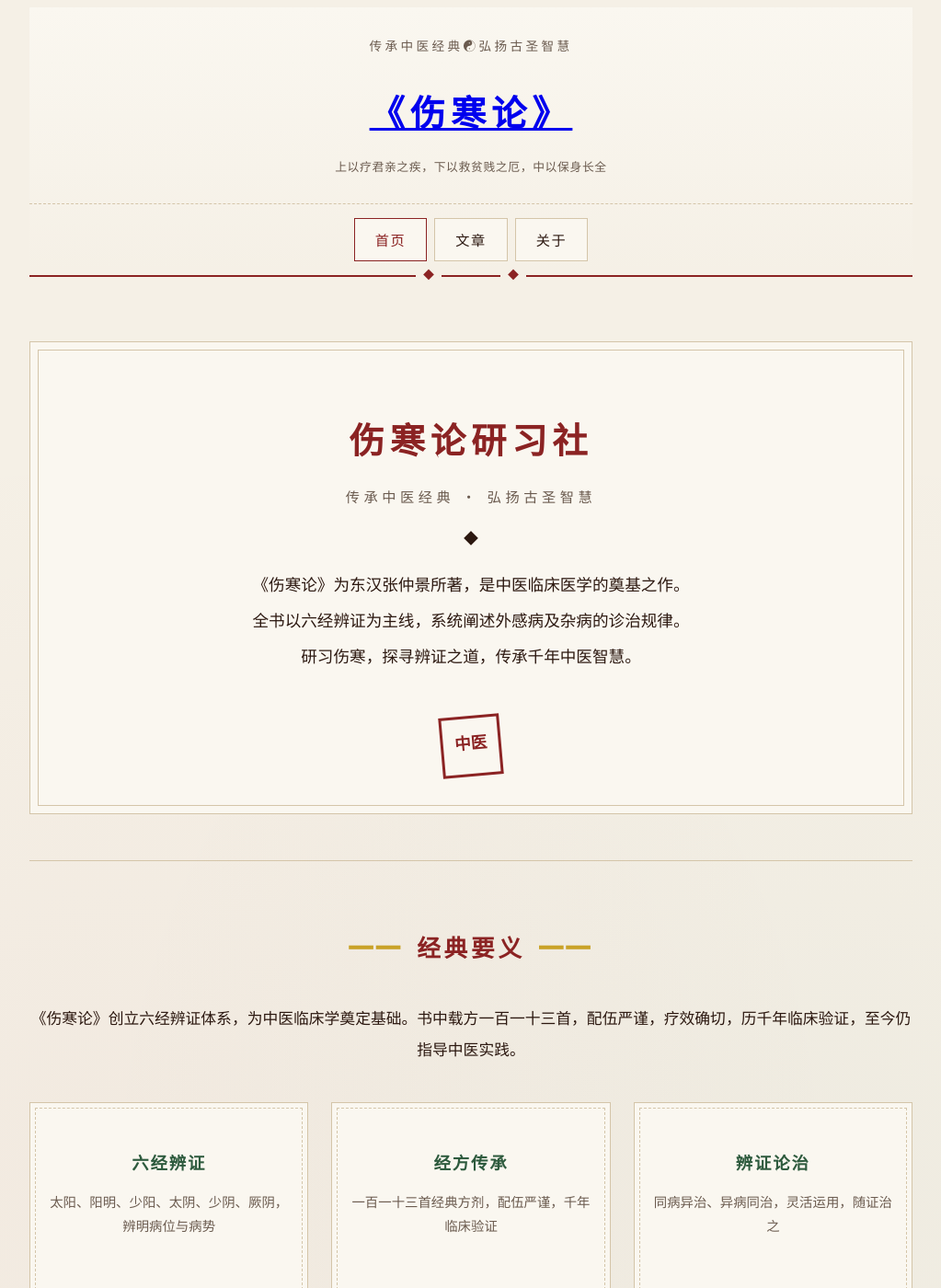
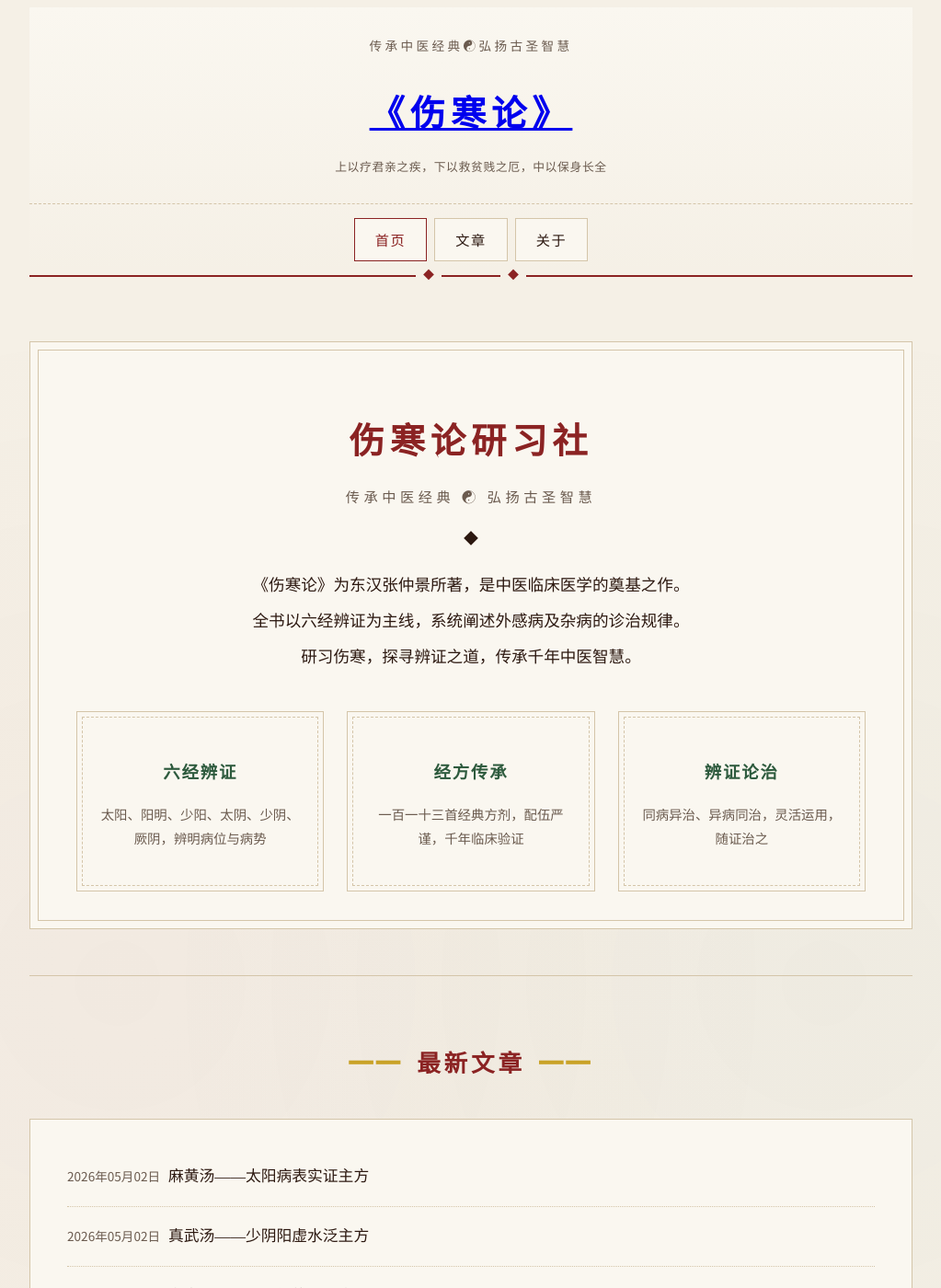
Before and after one commit to ME888888/sm, a Jekyll site: the page built from index.html, in a window 1280 px wide and 1400 px high. Shown: the whole window at 92% size, without its empty margins (128-1151 px from the left). Built offline with Jekyll 4.4.1, drawn with Linux system fonts in a browser that asks for light colours.

Commit message:
首页：将经典要义三栏内容移至刊头下方，替换印章

```diff
--- a/index.html
+++ b/index.html
@@ -6,21 +6,13 @@ title: 首页
   <section class="hero">
     <div class="hero-content">
       <h1 class="site-title">伤寒论研习社</h1>
-      <p class="site-subtitle">传承中医经典 · 弘扬古圣智慧</p>
+      <p class="site-subtitle">传承中医经典 ☯ 弘扬古圣智慧</p>
       <div class="divider"><span>◆</span></div>
       <p class="site-description">
         《伤寒论》为东汉张仲景所著，是中医临床医学的奠基之作。<br>
         全书以六经辨证为主线，系统阐述外感病及杂病的诊治规律。<br>
         研习伤寒，探寻辨证之道，传承千年中医智慧。
       </p>
-      <div class="seal">中医</div>
-    </div>
-  </section>
-
-  <section class="about-section">
-    <h2>经典要义</h2>
-    <div class="about-content">
-      <p>《伤寒论》创立六经辨证体系，为中医临床学奠定基础。书中载方一百一十三首，配伍严谨，疗效确切，历千年临床验证，至今仍指导中医实践。</p>
       <div class="features">
         <div class="feature">
           <h3>六经辨证</h3>
```
